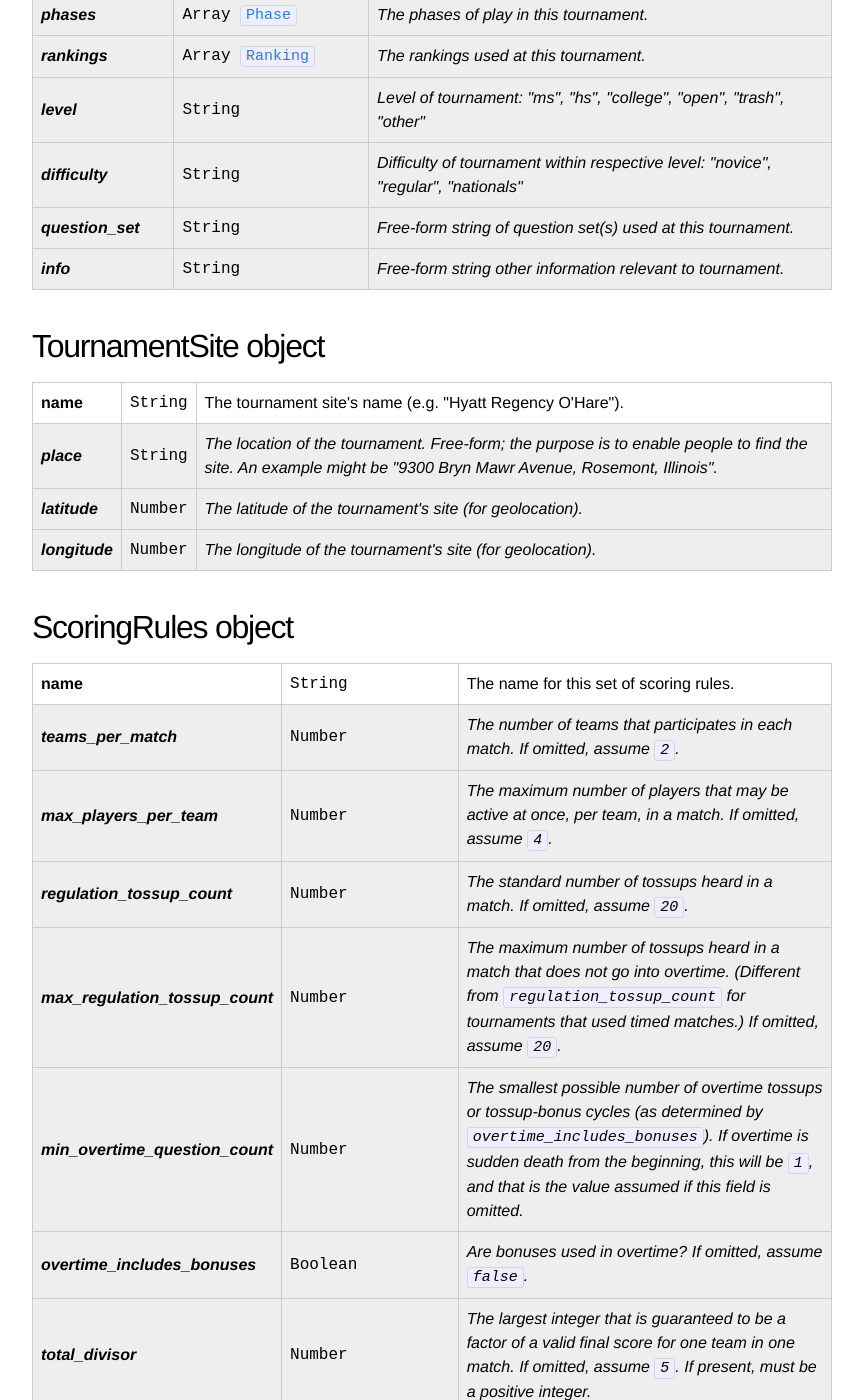
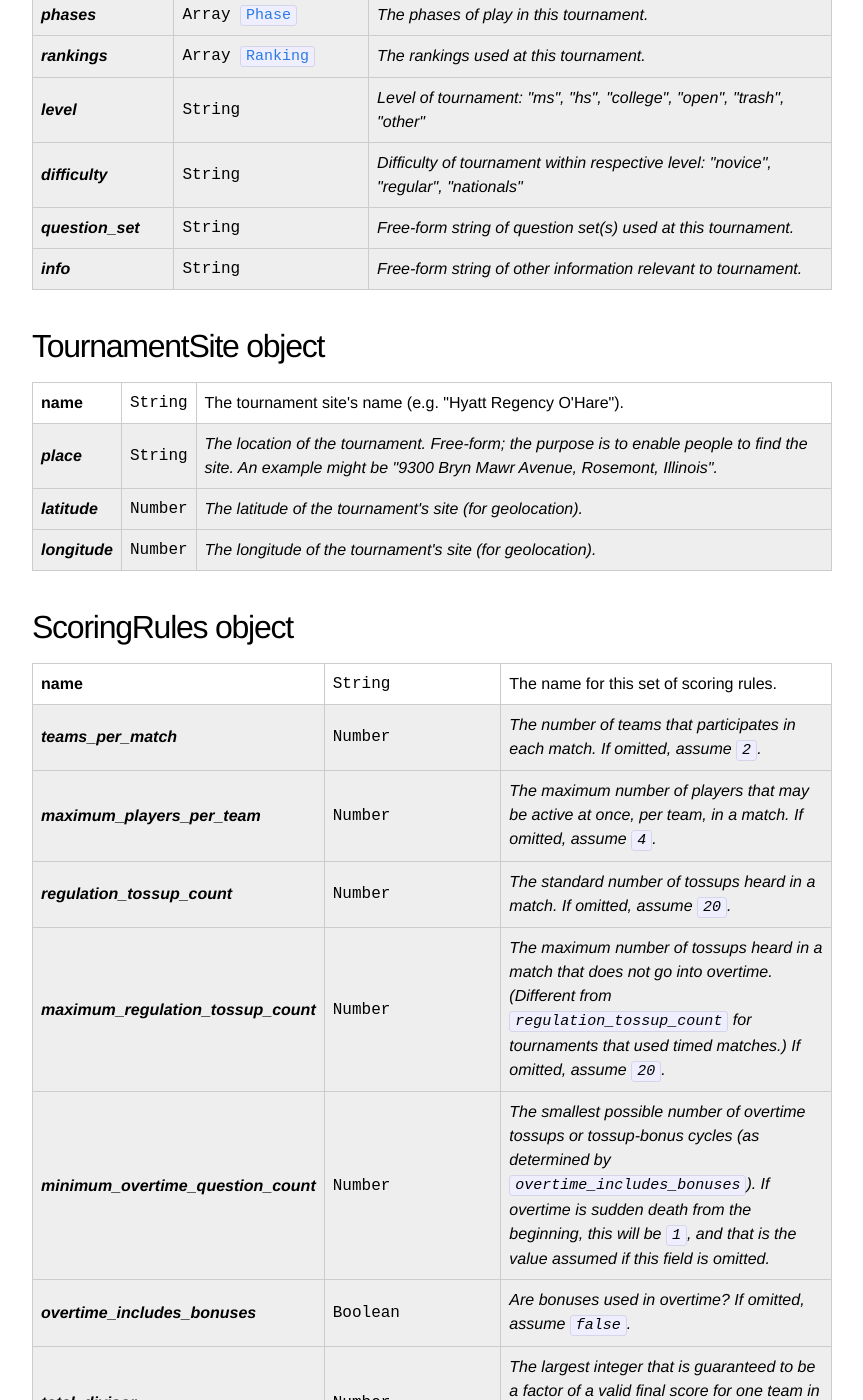
Before and after one commit to quizbowl/schema, a Jekyll site: the page built from tournament.md, in a window 1280 px wide and 1400 px high, scrolled down 710 px. Shown: the whole window, without its empty margins (208-1071 px from the left). Built offline with Jekyll 4.4.1, drawn with Linux system fonts in a browser that asks for light colours; some of the changed text lies outside the part shown.

Commit message:
max -> maximum

```diff
--- a/tournament.md
+++ b/tournament.md
@@ -70,7 +70,7 @@ A `Tournament` object describes a tournament for which a single result is publis
   <tr class="optional">
     <th>info</th>
     <td class="type"><nobr>String</nobr></td>
-    <td>Free-form string other information relevant to tournament.</td>
+    <td>Free-form string of other information relevant to tournament.</td>
   </tr>
 </tbody></table>
 
@@ -113,7 +113,7 @@ A `Tournament` object describes a tournament for which a single result is publis
     <td>The number of teams that participates in each match. If omitted, assume <code>2</code>.</td>
   </tr>
   <tr class="optional">
-    <th>max_players_per_team</th>
+    <th>maximum_players_per_team</th>
     <td class="type">Number</td>
     <td>The maximum number of players that may be active at once, per team, in a match. If omitted, assume <code>4</code>.</td>
   </tr>
@@ -123,12 +123,12 @@ A `Tournament` object describes a tournament for which a single result is publis
     <td>The standard number of tossups heard in a match. If omitted, assume <code>20</code>.</td>
   </tr>
   <tr class="optional">
-    <th>max_regulation_tossup_count</th>
+    <th>maximum_regulation_tossup_count</th>
     <td class="type">Number</td>
     <td>The maximum number of tossups heard in a match that does not go into overtime. (Different from <code>regulation_tossup_count</code> for tournaments that used timed matches.) If omitted, assume <code>20</code>.</td>
   </tr>
   <tr class="optional">
-    <th>min_overtime_question_count</th>
+    <th>minimum_overtime_question_count</th>
     <td class="type">Number</td>
     <td>The smallest possible number of overtime tossups or tossup-bonus cycles (as determined by <code>overtime_includes_bonuses</code>). If overtime is sudden death from the beginning, this will be <code>1</code>, and that is the value assumed if this field is omitted.</td>
   </tr>
@@ -143,7 +143,7 @@ A `Tournament` object describes a tournament for which a single result is publis
     <td>The largest integer that is guaranteed to be a factor of a valid final score for one team in one match. If omitted, assume <code>5</code>. If present, must be a positive integer.</td>
   </tr>
   <tr class="optional">
-    <th>max_bonus_score</th>
+    <th>maximum_bonus_score</th>
     <td class="type">Number</td>
     <td>The maximum possible score on a single bonus. Omitting this means there are no bonuses. If present and <code>bonus_divisor</code> is present, must be divisible by <code>bonus_divisor</code>.</td>
   </tr>
@@ -163,7 +163,7 @@ A `Tournament` object describes a tournament for which a single result is publis
     <td>The number of lightning rounds received by each team in each game. If omitted, assume <code>0</code>.</td>
   </tr>
   <tr class="optional">
-    <th>max_lightning_score</th>
+    <th>maximum_lightning_score</th>
     <td class="type">Number</td>
     <td>The maximum possible score on a single lightning round. If omitted but <code>lightnings_per_team_per_match</code> is present and positive, assume <code>100</code>.</td>
   </tr>
```
Also changed, not shown: match.md (+1 -1 lines).
